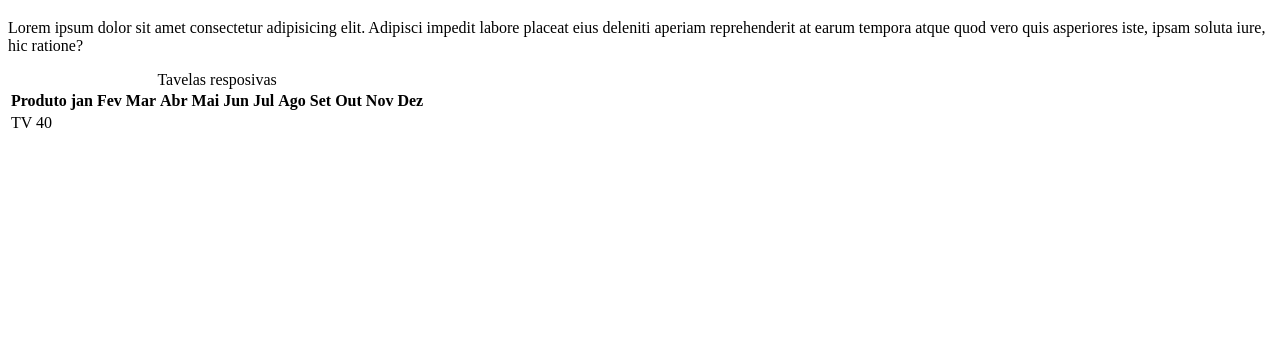
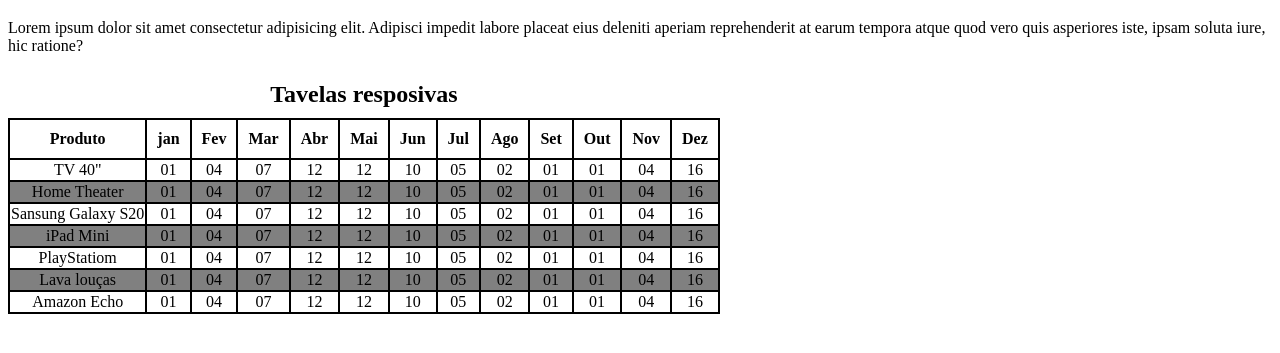
Before and after one commit to SalvadorCamiege/html-e-css, a plain HTML site: page exercicios/ex024/tabelas07.html in a window 1280 px wide. Shown: the part 61-414 px from the top of the page. Drawn offline with Linux system fonts and the light colour scheme.

Commit message:
Actualizar

```diff
--- a/exercicios/ex024/tabelas07.html
+++ b/exercicios/ex024/tabelas07.html
@@ -4,34 +4,169 @@
     <meta charset="UTF-8">
     <meta name="viewport" content="width=device-width, initial-scale=1.0">
     <title>Tabelas Respossivas</title>
+    <style>
+        table{
+            border: 1px solid black;
+            border-collapse: collapse;
+            text-align: center;
+
+        }
+        caption{
+            font-weight: bolder;
+            font-size: 1.5em;
+            padding: 10px;
+        }
+
+        tr, th{
+            border: 2px solid black;
+            padding: 10px;
+        }
+
+        tr,td{
+            border: 2px solid black;
+        }
+
+        tr:nth-child(even){
+            background-color: grey;
+        }
+
+.primeiro{
+    overflow: auto;
+}
+
+        </style>
 </head>
 <body>
     <h1>Tabelas em telas pequenas</h1>
     <p>Lorem ipsum dolor sit amet consectetur adipisicing elit. Adipisci impedit labore placeat eius deleniti aperiam reprehenderit at earum tempora atque quod vero quis asperiores iste, ipsam soluta iure, hic ratione?</p>
+    <div class="primeiro">
         <table>
             <caption>Tavelas resposivas</caption>
             <thead>
                 <tr>
-                <th>Produto</th>
-                <th>jan</th>
-                <th>Fev</th>
-                <th>Mar</th>
-                <th>Abr</th>
-                <th>Mai</th>
-                <th>Jun</th>
-                <th>Jul</th>
-                <th>Ago</th>
-                <th>Set</th>
-                <th>Out</th>
-                <th>Nov</th>
-                <th>Dez</th>
+                    <th scope="col">Produto</th>
+                    <th scope="col">jan</th>
+                    <th scope="col">Fev</th>
+                    <th scope="col">Mar</th>
+                    <th scope="col">Abr</th>
+                    <th scope="col">Mai</th>
+                    <th scope="col">Jun</th>
+                    <th scope="col">Jul</th>
+                    <th scope="col">Ago</th>
+                    <th scope="col">Set</th>
+                    <th scope="col">Out</th>
+                    <th scope="col">Nov</th>
+                    <th scope="col">Dez</th>
                 </tr>
             </thead>
             <tbody>
                 <tr>
-                <td>TV 40</td>
+                    <td>TV 40"</td>
+                    <td>01</td>
+                    <td>04</td>
+                    <td>07</td>
+                    <td>12</td>
+                    <td>12</td>
+                    <td>10</td>
+                    <td>05</td>
+                    <td>02</td>
+                    <td>01</td>
+                    <td>01</td>
+                    <td>04</td>
+                    <td>16</td>
+                </tr>
+                <tr>
+                    <td>Home Theater</td>
+                    <td>01</td>
+                    <td>04</td>
+                    <td>07</td>
+                    <td>12</td>
+                    <td>12</td>
+                    <td>10</td>
+                    <td>05</td>
+                    <td>02</td>
+                    <td>01</td>
+                    <td>01</td>
+                    <td>04</td>
+                    <td>16</td>
+                </tr>
+                <tr>
+                    <td>Sansung Galaxy S20</td>
+                    <td>01</td>
+                    <td>04</td>
+                    <td>07</td>
+                    <td>12</td>
+                    <td>12</td>
+                    <td>10</td>
+                    <td>05</td>
+                    <td>02</td>
+                    <td>01</td>
+                    <td>01</td>
+                    <td>04</td>
+                    <td>16</td>
+                </tr>
+                <tr>
+                    <td>iPad Mini</td>
+                    <td>01</td>
+                    <td>04</td>
+                    <td>07</td>
+                    <td>12</td>
+                    <td>12</td>
+                    <td>10</td>
+                    <td>05</td>
+                    <td>02</td>
+                    <td>01</td>
+                    <td>01</td>
+                    <td>04</td>
+                    <td>16</td>
+                </tr>
+                <tr>
+                    <td>PlayStatiom</td>
+                    <td>01</td>
+                    <td>04</td>
+                    <td>07</td>
+                    <td>12</td>
+                    <td>12</td>
+                    <td>10</td>
+                    <td>05</td>
+                    <td>02</td>
+                    <td>01</td>
+                    <td>01</td>
+                    <td>04</td>
+                    <td>16</td>
+                </tr>
+                <tr>
+                    <td>Lava louças</td>
+                    <td>01</td>
+                    <td>04</td>
+                    <td>07</td>
+                    <td>12</td>
+                    <td>12</td>
+                    <td>10</td>
+                    <td>05</td>
+                    <td>02</td>
+                    <td>01</td>
+                    <td>01</td>
+                    <td>04</td>
+                    <td>16</td>
+                </tr>
+                <tr>
+                    <td>Amazon Echo</td>
+                    <td>01</td>
+                    <td>04</td>
+                    <td>07</td>
+                    <td>12</td>
+                    <td>12</td>
+                    <td>10</td>
+                    <td>05</td>
+                    <td>02</td>
+                    <td>01</td>
+                    <td>01</td>
+                    <td>04</td>
+                    <td>16</td>
                 </tr>
             </tbody>
         </table>
+    </div>
 </body>
 </html>
```
Lines whose indentation alone changed are shown as unchanged.
